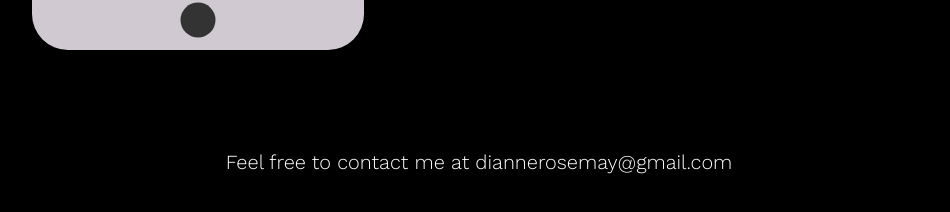
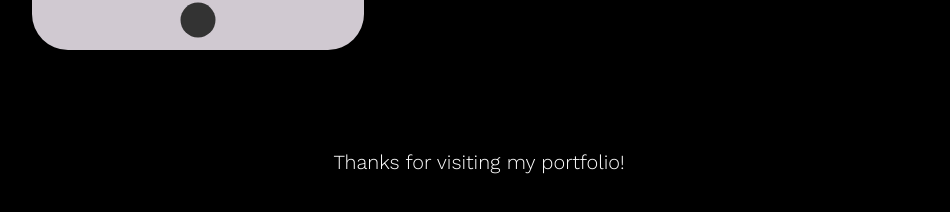
Before and after one commit to dianne-tennent/developer-portfolio, a plain HTML site: page index.html in a window 1280 px wide. Shown: the part 3054-3266 px from the top of the page, without its empty margins (146-1096 px from the left). Drawn offline with nearby package versions, Linux system fonts and the light colour scheme; a web font is replaced by a local one.

Commit message:
Change footer message

```diff
--- a/index.html
+++ b/index.html
@@ -67,7 +67,7 @@
             </div>
         </div>
         <div class="footer">
-            <p>Feel free to contact me at diannerosemay@gmail.com</p>
+            <p>Thanks for visiting my portfolio!</p>
         </div>
     </div>
 </body>
```
